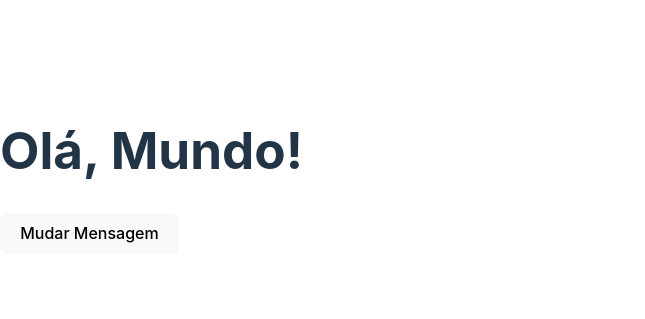
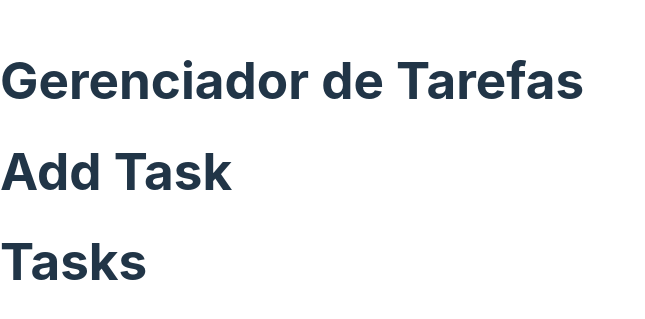
Before and after one commit to luis-paulo-tdo/estudo-react-gerenciador-tarefas, a React (Vite) app: page / in a window 1280 px wide. Shown: the part 229-548 px from the top of the page, without its empty margins (0-645 px from the left). Built offline with nearby package versions, Linux system fonts and the light colour scheme.

Commit message:
Adicionando os primeiros componentes na aplicação.

```diff
--- a/src/App.jsx
+++ b/src/App.jsx
@@ -1,18 +1,15 @@
 import { useState } from "react";
+import Tasks from "./components/Tasks";
+import AddTask from "./components/AddTask";
 
 function App() {
   const [message, setMessage] = useState("Olá, Mundo!");
 
   return (
     <div>
-      <h1>{message}</h1>
-      <button
-        onClick={() => {
-          setMessage("Olá, fui clicado!");
-        }}
-      >
-        Mudar Mensagem
-      </button>
+      <h1>Gerenciador de Tarefas</h1>
+      <AddTask />
+      <Tasks />
     </div>
   );
 }
--- /dev/null
+++ b/src/components/AddTask.jsx
@@ -0,0 +1,5 @@
+function AddTask() {
+  return <h1>Add Task</h1>;
+}
+
+export default AddTask;
--- /dev/null
+++ b/src/components/Tasks.jsx
@@ -0,0 +1,5 @@
+function Tasks() {
+  return <h1>Tasks</h1>;
+}
+
+export default Tasks;
```
